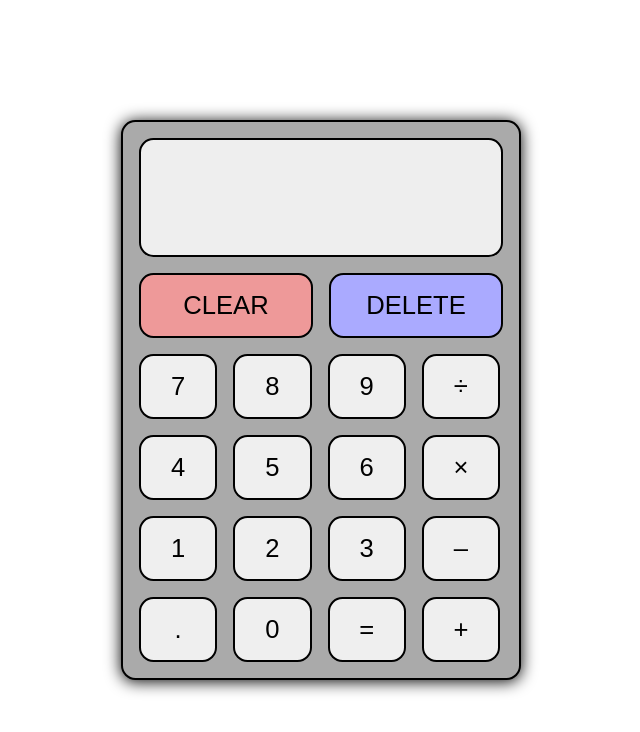
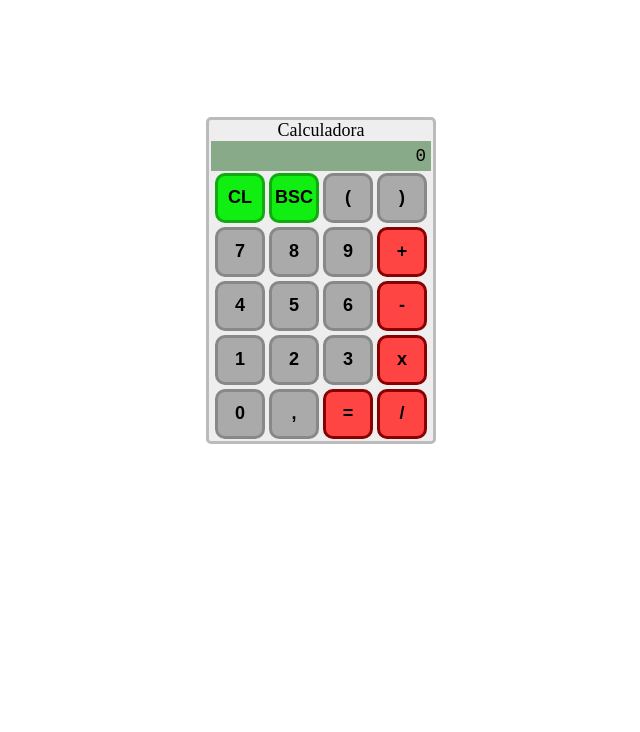
Before and after one commit to th3gust/odin-calc, a plain HTML site: page index.html in a window 1280 px wide. Shown: the whole page, without its empty margins (319-959 px from the left). Drawn offline with Linux system fonts and the light colour scheme.

Commit message:
refactoring

```diff
--- a/index.html
+++ b/index.html
@@ -3,38 +3,42 @@
 <head>
     <meta charset="UTF-8">
     <meta name="viewport" content="width=device-width, initial-scale=1.0">
-    <title>Calculator</title>
+    <title>Aula 13</title>
+    <script src="script.js" defer></script>
     <link rel="stylesheet" href="style.css">
-    <script src="./script/index.js" type="module" defer></script>
 </head>
 <body>
-    <div class="container">
-        <div class="display">
-            <span class="memory"></span>
-            <span class="current"></span>
+    <main>
+    <div id = 'calc' class="calc d-flex">
+        <div id="div-nome" class="div-nome d-flex">
+            <p>Calculadora</p>
         </div>
-        <div class="control-buttons">
-            <button type="button" class="clear">CLEAR</button>
-            <button type="button" class="delete">DELETE</button>
+        <div id="div-display" class="div-display d-flex">
+            <p id="display" class = 'display'>0</p>
         </div>
-        <div class="keys">
-            <button type="button" value="7">7</button>
-            <button type="button" value="8">8</button>
-            <button type="button" value="9">9</button>
-            <button type="button" class = 'operator' id = 'div' value="/">÷</button>
-            <button type="button" value="4">4</button>
-            <button type="button" value="5">5</button>
-            <button type="button" value="6">6</button>
-            <button type="button" class = 'operator' id = 'mult' value="*">×</button>
-            <button type="button" value="1">1</button>
-            <button type="button" value="2">2</button>
-            <button type="button" value="3">3</button>
-            <button type="button" class = 'operator' id = 'sub' value = '-'>–</button>
-            <button type="button" value = '.'>.</button>
-            <button type="button" value="0">0</button>
-            <button type="button" class = 'operator' id = 'equal' value = '='>=</button>
-            <button type="button" class = 'operator' id = 'sum' value = '+'>+</button>
+        <div id="div-teclas" class="div-teclas d-flex">
+            <button id = 't-limpar' class="tecla ctrl">CL</button>
+            <button id = 't-back' class="tecla ctrl">BSC</button>
+            <button id = 't(' class="tecla num">(</button>
+            <button id = 't)' class="tecla num">)</button>
+            <button id = 't7' class="tecla num">7</button>
+            <button id = 't8' class="tecla num">8</button>
+            <button id = 't9' class="tecla num">9</button>
+            <button id = 't-soma' class="tecla teclaOp op">+</button>
+            <button id = 't4' class="tecla num">4</button>
+            <button id = 't5' class="tecla num">5</button>
+            <button id = 't6' class="tecla num">6</button>
+            <button id = 't-subtracao' class="tecla teclaOp op">-</button>
+            <button id = 't1' class="tecla num">1</button>
+            <button id = 't2' class="tecla num">2</button>
+            <button id = 't3' class="tecla num">3</button>
+            <button id = 't-multiplicacao' class="tecla teclaOp op">x</button>
+            <button id = 't0' class="tecla num">0</button>
+            <button id = 't-separador' class="tecla num">,</button>
+            <button id = 't-igual' class="tecla teclaOp res">=</button>
+            <button id = 't-divisao' class="tecla teclaOp op">/</button>
         </div>
     </div>
+</main>
 </body>
 </html>
--- /dev/null
+++ b/script.js
@@ -0,0 +1,73 @@
+const teclasNum = [...document.querySelectorAll('.num')]
+const teclasOp = [...document.querySelectorAll('.op')]
+const teclaRes = document.querySelector('.res')
+const display = document.querySelector('#display')
+const tBackspace = document.querySelector('#t-back')
+const tLimpar = document.querySelector('#t-limpar')
+const tIgual = document.querySelector("#t-igual")
+
+let sinal = false
+let decimal = false
+
+teclasNum.forEach(el => {
+    el.addEventListener('click', (e) =>{
+        sinal = false
+
+        if (e.target.innerHTML == ','){
+            if (!decimal){
+                decimal = true
+
+                if (display.innerHTML == '0'){
+                    display.innerHTML = '0,'
+                } else{
+                    display.innerHTML += e.target.innerHTML
+                }
+            }
+        }else{
+
+            if (display.innerHTML == '0'){
+                display.innerHTML = ""
+            }
+            display.innerHTML += e.target.innerHTML
+        }
+    })
+})
+
+teclasOp.forEach(el => {
+    el.addEventListener('click', (e) =>{
+
+        if(!sinal){
+            sinal = true
+
+            if (display.innerHTML == '0'){
+                display.innerHTML = ""
+            }
+
+            if (e.target.innerHTML == 'x'){
+                display.innerHTML += '*'
+            } else{
+                display.innerHTML += e.target.innerHTML
+            }
+        }
+    })
+})
+
+tLimpar.addEventListener('click', () =>{
+    sinal = false
+    decimal = false
+    display.innerHTML = '0'
+})
+
+tBackspace.addEventListener('click', () =>{
+    display.innerHTML = display.innerHTML.slice(0, display.innerHTML.length - 1)
+    if (display.innerHTML == ''){
+        display.innerHTML = '0'
+    }
+})
+
+tIgual.addEventListener('click', ()=>{
+    sinal = false
+    decimal = false
+    const res = eval(display.innerHTML)
+    display.innerHTML = res
+})
--- a/script/elements.js
+++ /dev/null
@@ -1,5 +0,0 @@
-export const display = document.querySelector('.current')
-export const memory = document.querySelector('.memory')
-export const buttons = document.querySelectorAll('.keys button')
-export const clear = document.querySelector('.clear')
-export const del = document.querySelector('.del')
--- a/script/events.js
+++ /dev/null
@@ -1,18 +0,0 @@
-import * as el from './elements.js'
-
-export function clear(){
-    el.display.innerText = ''
-    el.memory.innerText = ''
-}
-
-export function del(){
-    const value = el.display.innerText
-    el.display.innerText = value.slice(0, value.length - 1)
-}
-
-export function operate(){
-    const values = el.memory.innerText.replace(/÷/g, '/').replace(/×/g,'*').replace(/–/g,'-').replace(/,/g,'.').replace('=','')
-    el.display.innerText = ''
-    el.memory.innerText = ''
-    return eval(values)
-}
--- a/script/index.js
+++ /dev/null
@@ -1,38 +0,0 @@
-import * as el from './elements.js'
-import * as operator from './events.js'
-
-let formula
-
-function showDisplay ({key}){
-    if (!isNaN(key) || key == ','){
-        const value = el.display.innerText
-        if (value.length < 9){
-            el.display.innerText += key
-        }
-    }
-
-    if (key == 'Delete'){
-        operator.clear()
-    }
-
-    if (key == 'Backspace'){
-        operator.del()
-    }
-
-    el.buttons.forEach(btn=>{
-        if (btn.classList.contains('operator')){
-            if (key == btn.value){
-                el.memory.innerText += el.display.innerText
-                el.memory.innerText += btn.innerText
-                el.display.innerText = ''
-            }
-        }
-    })
-
-    if (key == 'Enter'){
-        el.memory.innerText += el.display.innerText
-        el.display.innerText = operator.operate()
-    }
-}
-
-document.addEventListener('keydown', showDisplay)
--- a/script/teste.js
+++ /dev/null
@@ -1,5 +0,0 @@
-const teste = 'olo'
-
-for (const t of teste){
-    console.log(t)
-}
--- a/style.css
+++ b/style.css
@@ -2,93 +2,79 @@
     margin: 0;
     padding: 0;
     box-sizing: border-box;
+    font-size: large;
+    border: none;
 }
 
-:root{
-    font-size: 62.%;
+.d-flex{
+    display: flex;
+    justify-content: center;
+    align-items: center;
 }
 
-body, button{
-    font-size: 1.6rem;
+main{
+    display: grid;
+    place-content: center;
+    height: 70vh;
 }
 
-body{
-    width: 100vw;
-    height: 100vh;
-
-    display: flex;
-    align-items: center;
-    justify-content: center;
+.calc{
+    flex-direction: column;
+    background-color: #eee;
+    border: 3px solid #bbb;
+    width: 230px;
+    border-radius: 5px;
 }
 
-.container{
-    background-color: #AAAAAA;
-    border: 2px solid black;
-    border-radius: .9rem;
-    box-shadow: 0rem .1rem 1rem black;
-    width: 25rem;
-    height: 35rem;
-    padding: 1rem;
+.div-nome{
+    width: 220px;
+}
 
-    display: flex;
-    flex-direction: column;
-    gap: 1rem;
+.div-display{
+    width: 220px;
 }
 
 .display{
-    background-color: #EEEEEE;
-    border: 2px solid black;
-    border-radius: .9rem;
-
-    width: 100%;
-    height: 7.5rem;
-    padding: 1rem;
-
-    display: flex;
-    flex-direction: column;
-    align-items: end;
-    justify-content: space-between;
-    gap: 1rem;
+    width: 220px;
+    background-color: #8a8;
+    text-align: right;
+    padding: 5px;
+    font-family: monospace;
+    font-size: larger;
 }
 
-.current{
-    font-size: 150%;
+.div-teclas{
+    width: 220px;
+    flex-wrap: wrap;
+
+}
+
+.tecla{
+    background-color: #aaa;
+    border: 3px solid #888;
+    font-weight: bold;
+    width: 50px;
+    height: 50px;
+    cursor: pointer;
+    border-radius: 10px;
+    margin: 2px;
+}
+
+.teclaOp{
+    background-color: #f44 !important;
+    border-color: #800 !important;
+
+}
+
+.ctrl{
+    background-color: #1e1 !important;
+    border-color: #1a1;
 }
 
 button{
-    cursor: pointer;
-    border: 2px solid black;
-    border-radius: .9rem;
-    padding: 1rem;
+    transition: .3s ease;
 }
 
 button:hover{
-    transform: scale(1.1);
+    filter: brightness(70%)
 }
-
-.control-buttons{
-    display: flex;
-    gap: 1rem;
-}
-
-.control-buttons button{
-    width: 100%;
-}
-
-.clear{
-    background-color: #EE9999;
-}
-
-.delete{
-    background-color: #AAAAFF;
-}
-
-.keys{
-    display: flex;
-    flex-wrap: wrap;
-    gap: 1rem;
-}
-
-.keys button{
-    width: 21.5%;
-}
```
